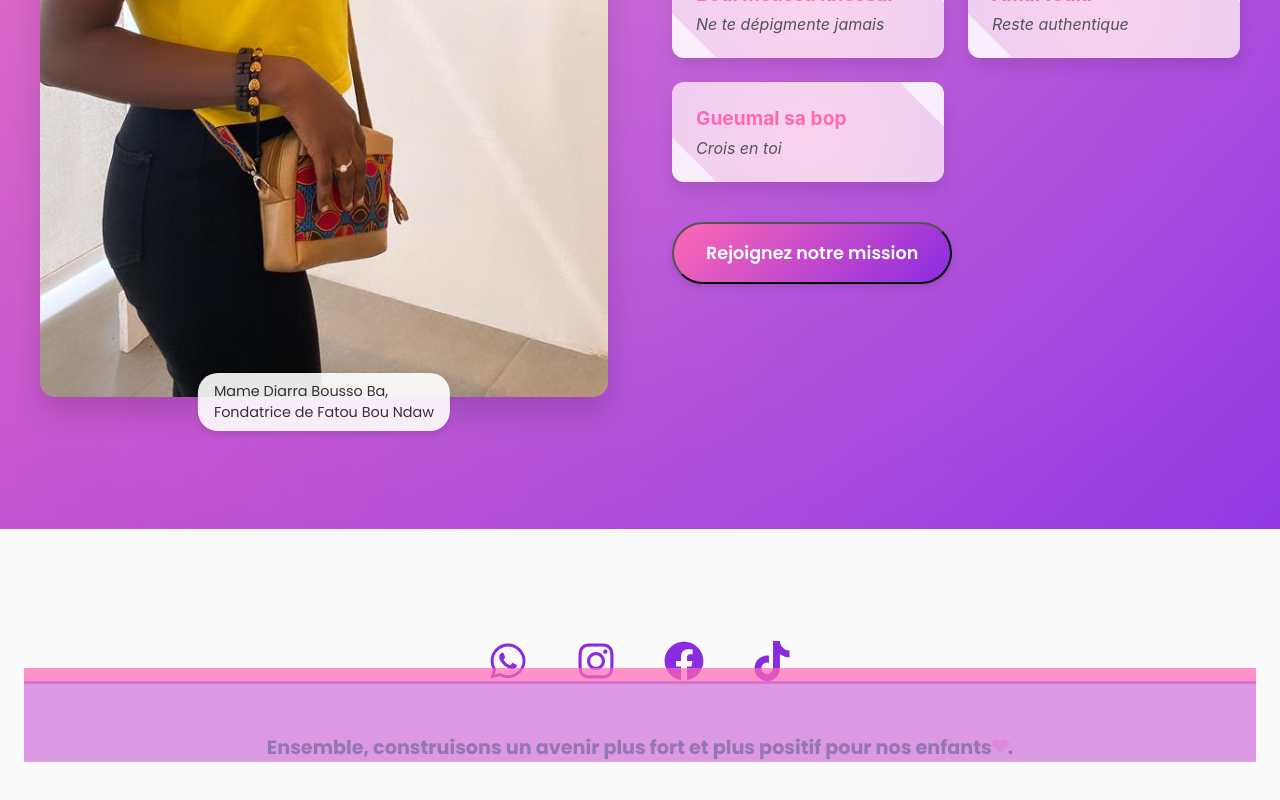
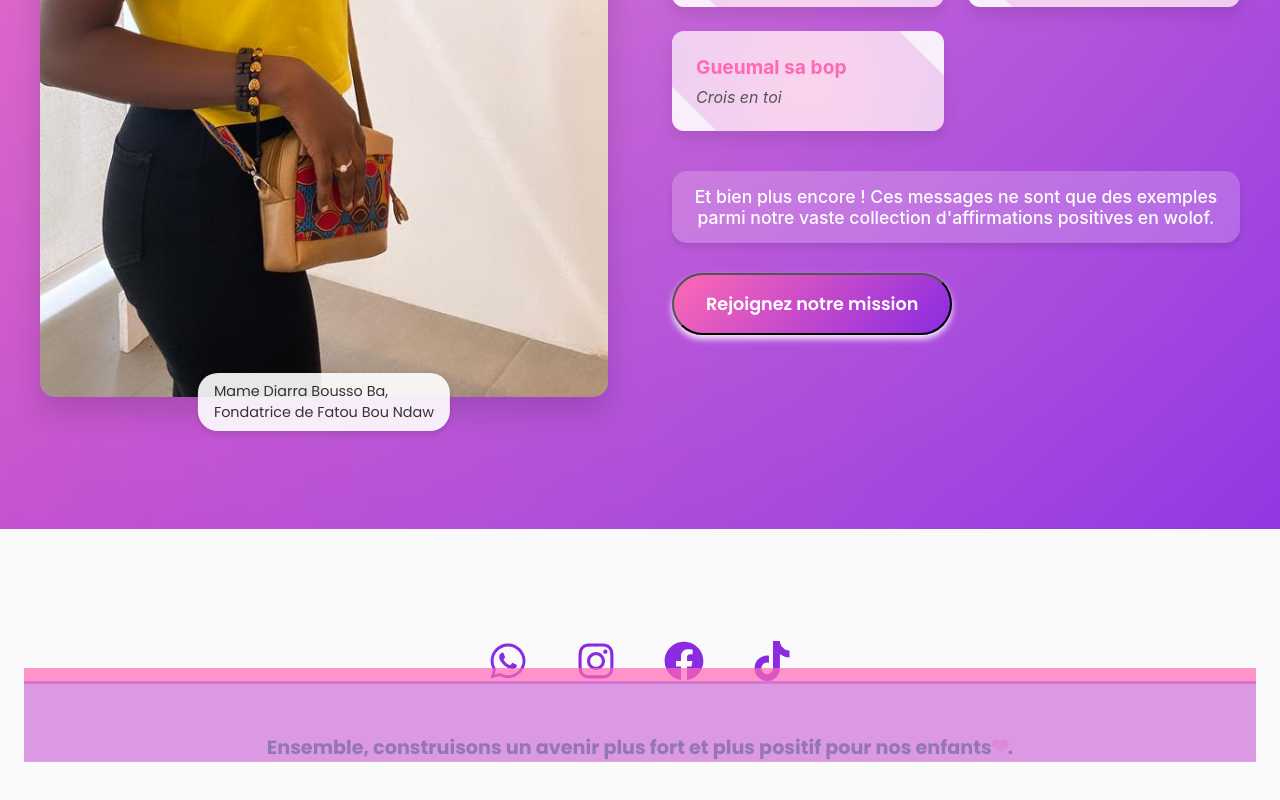
Before and after one commit to abbabamba/fatoubou-ndaw, a React (Create React App) app: page / in a window 1280 px wide. Shown: the part 4223-5023 px from the top of the page. Built offline with nearby package versions, Linux system fonts and the light colour scheme.

Commit message:
new update about price

```diff
--- a/src/components/About.js
+++ b/src/components/About.js
@@ -44,7 +44,6 @@ const About = () => {
   Message: ${message ? message : 'Aucun message'}
     `;
 
-    // Afficher l'alerte de succès immédiatement
     MySwal.fire({
       title: 'Inscription réussie !',
       text: 'Merci de nous rejoindre.',
@@ -52,11 +51,9 @@ const About = () => {
       confirmButtonText: 'OK'
     });
 
-    // Réinitialiser le formulaire et fermer la fenêtre
     setShowForm(false);
     setFormData({ prenom: '', nom: '', telephone: '', message: '' });
 
-    // Ensuite, essayer d'envoyer l'email
     try {
       const response = await fetch('https://codingmailer.onrender.com/send-email', {
         method: 'POST',
@@ -65,7 +62,6 @@ const About = () => {
       });
 
       if (!response.ok) {
-        // Afficher une alerte d'erreur si l'API échoue
         MySwal.fire({
           title: 'Erreur',
           text: "Erreur lors de l'envoi du formulaire.",
@@ -75,7 +71,6 @@ const About = () => {
       }
     } catch (error) {
       console.error('Erreur lors de la requête :', error);
-      // Afficher une alerte d'erreur si la requête échoue
       MySwal.fire({
         title: 'Erreur',
         text: "Une erreur est survenue. Veuillez réessayer.",
@@ -84,7 +79,6 @@ const About = () => {
       });
     }
   };
-
 
   return (
     <section id="about" className={`${styles.about} ${styles.visible}`}>
@@ -117,11 +111,13 @@ const About = () => {
                 </div>
               ))}
             </div>
+            <p className={styles.moreMessages}>
+              Et bien plus encore ! Ces messages ne sont que des exemples parmi notre vaste collection d'affirmations positives en wolof.
+            </p>
             <button onClick={() => setShowForm(true)} className={styles.btn}>Rejoignez notre mission</button>
           </div>
         </div>
 
-        {/* Formulaire d'inscription */}
         {showForm && (
           <div className={styles.formContainer}>
             <form onSubmit={handleFormSubmit} className={styles.form}>
--- a/src/components/About.module.css
+++ b/src/components/About.module.css
@@ -14,6 +14,26 @@
 .form {
   display: flex;
   flex-direction: column;
+}
+
+.moreMessages {
+  margin-top: 30px;
+  margin-bottom: 30px;
+  padding: 15px 20px;
+  background-color: rgba(255, 255, 255, 0.2);
+  border-radius: 15px;
+  color: #ffffff;
+  font-size: 1.1em;
+  font-weight: 500;
+  text-align: center;
+  box-shadow: 0 4px 6px rgba(0, 0, 0, 0.1);
+  transition: all 0.3s ease;
+}
+
+.moreMessages:hover {
+  background-color: rgba(255, 255, 255, 0.3);
+  transform: translateY(-2px);
+  box-shadow: 0 6px 8px rgba(0, 0, 0, 0.15);
 }
 
 .inputField {
@@ -320,7 +340,7 @@
   font-size: 1.1rem;
   font-weight: 600;
   transition: all 0.3s ease-in-out;
-  box-shadow: 0 4px 6px rgba(0, 0, 0, 0.1);
+  box-shadow: 0 4px 6px rgba(255, 255, 255, 0.911);
   position: relative;
   overflow: hidden;
 }
@@ -332,7 +352,7 @@
   left: -100%;
   width: 100%;
   height: 100%;
-  background: linear-gradient(90deg, transparent, rgba(255, 255, 255, 0.4), transparent);
+  background: linear-gradient(90deg, transparent, #ffffff, transparent);
   transition: all 0.4s ease-in-out;
 }
 
@@ -342,7 +362,7 @@
 
 .btn:hover {
   transform: translateY(-3px);
-  box-shadow: 0 6px 12px rgba(0, 0, 0, 0.15);
+  box-shadow: 0 6px 12px #f8f5f5;
 }
 
 @media (max-width: 992px) {
```
